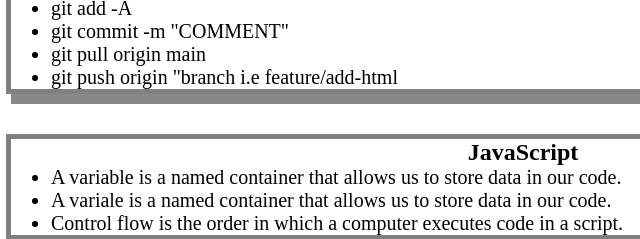
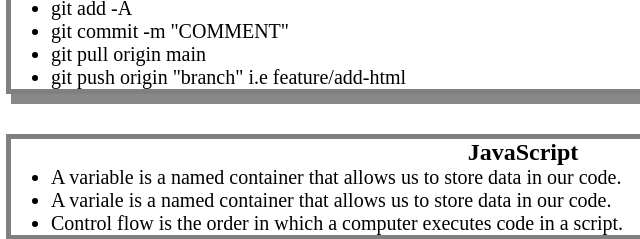
Before and after one commit to castwm/Prework-Study-Guide, a plain HTML site: page prework-study-guide/index.html in a window 1280 px wide. Shown: the part 487-726 px from the top of the page, 117-757 px from the left. Drawn offline with Linux system fonts and the light colour scheme.

Commit message:
Update index.html

```diff
--- a/prework-study-guide/index.html
+++ b/prework-study-guide/index.html
@@ -39,7 +39,7 @@
           <li>git add -A</li>
           <li>git commit -m "COMMENT"</li>
           <li>git pull origin main </li>
-          <li>git push origin "branch i.e feature/add-html</li>
+          <li>git push origin "branch" i.e feature/add-html</li>
         </ul>
       </section>
 
```
